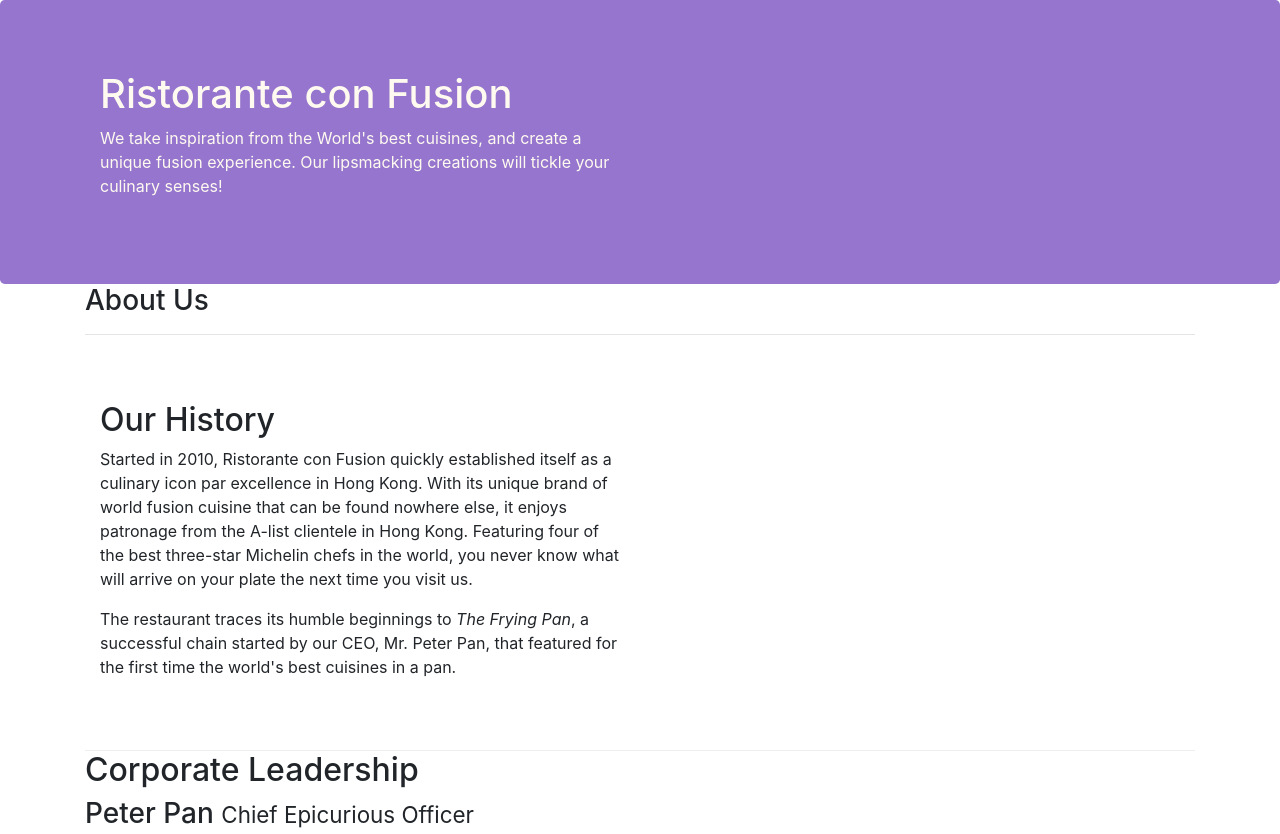
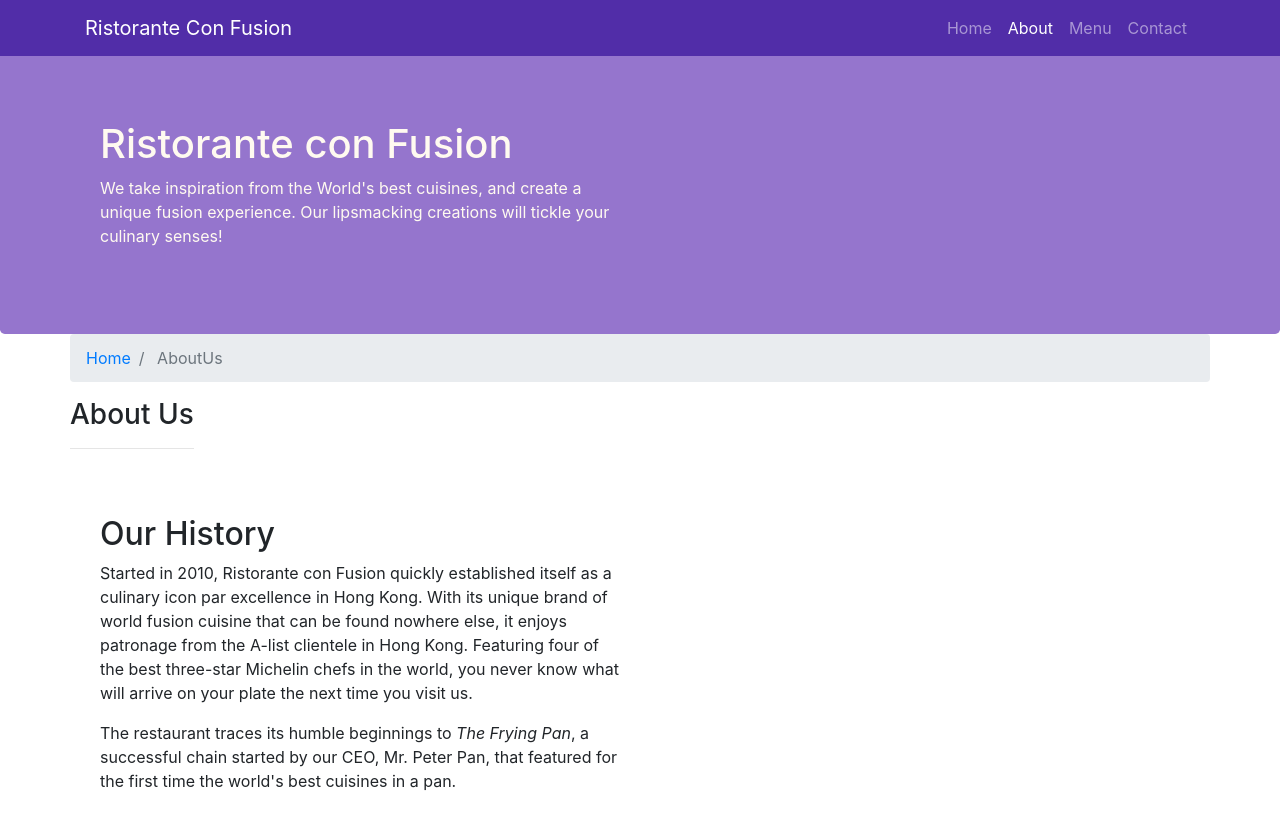
Before and after one commit to TurboJapuraEfac/bootstrap-begin, a website: page aboutus.html in a window 1280 px wide. Shown: the top 834 px of the page. Drawn offline with nearby package versions, Linux system fonts and the light colour scheme.

Commit message:
nav bar and bredcrumb

```diff
--- a/aboutus.html
+++ b/aboutus.html
@@ -6,9 +6,27 @@
     <title>Ristorante Con Fusion: About Us</title>
 <link rel="stylesheet" href="node_modules/bootstrap/dist/css/bootstrap.min.css">
 <link rel="stylesheet" href="css/styles.css">
+
 </head>
 
 <body>
+    <nav class="navbar navbar-dark navbar-expand-sm fixed-top">
+        <div class="container">
+            <button class="navbar-toggler" type="button" data-toggle="collapse" data-target="#Navbar">
+                <span class="navbar-toggler-icon"></span>
+            </button>
+            <a class="navbar-brand " href="./index.html">Ristorante Con Fusion</a>
+            <div class="collapse navbar-collapse" id="Navbar">
+                <ul class="navbar-nav mr-auto"> </ul>
+            </div>
+            <ul class="navbar-nav mr-auto">
+                <li class="nav-item "><a class="nav-link" href="./index.html">Home</a></li>
+                <li class="nav-item active"><a class="nav-link" href="#">About</a></li>
+                <li class="nav-item"><a class="nav-link" href="#">Menu</a></li>
+                <li class="nav-item"><a class="nav-link" href="#">Contact</a></li>
+            </ul>
+        </div>
+    </nav>
 
     <header class="jumbotron">
         <div class="container">
@@ -24,7 +42,11 @@
     </header>
 
     <div class ="container" >
-        <div>
+        <div class="row">
+            <ol class="col-12 breadcrumb">
+                <li class="breadcrumb-item"> <a href="./index.html">Home</a></li>
+                <li class="breadcrumb-item active"> AboutUs</li>
+            </ol>
             <div>
                <h3>About Us</h3>
                <hr>
@@ -73,7 +95,7 @@
                 <div class="col-4 offset-1 col-sm-2">
                     <h5>Links</h5>
                     <ul class="list-unstyled">
-                        <li><a href="#">Home</a></li>
+                        <li><a href="./index.html">Home</a></li>
                         <li><a href="#">About</a></li>
                         <li><a href="#">Menu</a></li>
                         <li><a href="#">Contact</a></li>
--- a/css/styles.css
+++ b/css/styles.css
@@ -29,3 +29,12 @@
     color: #0f0f0f;
 
 }
+
+body{
+    padding:50px 0px 0px 0px;
+    z-index:0;
+}
+
+.navbar-dark {
+     background-color: #512DA8;
+}
```
Also changed, not shown: index.html (+24 -1 lines).
